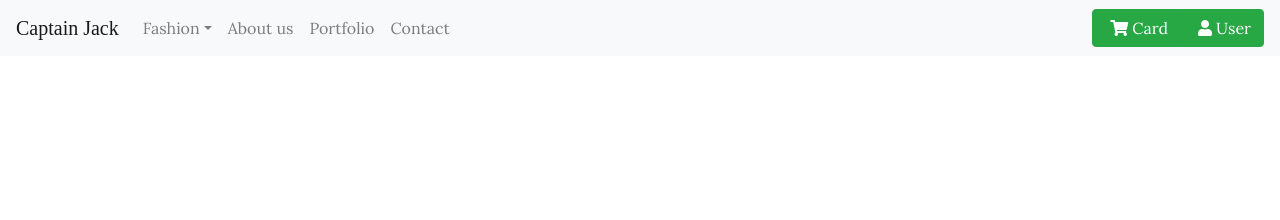
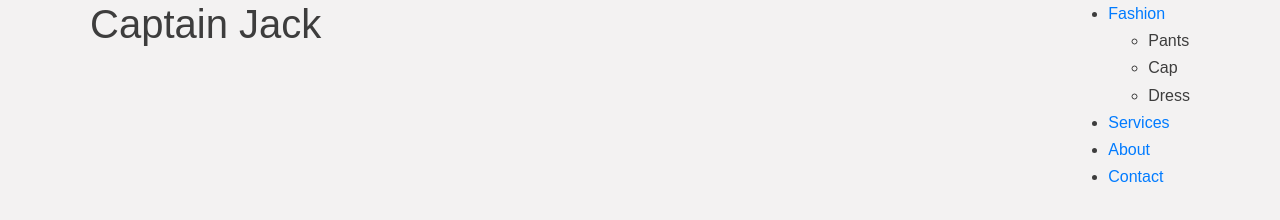
Before and after one commit to adam-ciolek/learning-git-1, a website: page index.html in a window 1280 px wide. Drawn offline with nearby package versions, Linux system fonts and the light colour scheme.

Commit message:
Add new navigation and style

```diff
--- a/index.html
+++ b/index.html
@@ -12,29 +12,24 @@
     <link rel="stylesheet" href="css/style.css">
 </head>
 <body>
-    <nav class="nav-bar navbar-expand-md navbar-light bg-light d-flex flex-row flex-wrap navbar fixed-top navbar-light bg-light">
-        <a class="navbar-brand">Captain Jack</a>
-        <button class="navbar-toggler" type="button" data-toggle="collapse" data-target="#mobile-menu" aria-controls="mobile-menu" aria-expanded="false" aria-label="Toggle navigation">
-            <span class="navbar-toggler-icon"></span>
-        </button>
-        <div class="collapse navbar-collapse" id="mobile-menu">
-            <ul class="navbar-nav">
-                <li class="dropdown"><a class="nav-link dropdown-toggle" data-toggle="dropdown" href="#">Fashion</a>
-                <div class="dropdown-menu">
-                    <a class="dropdown-item" href="#">Pants</a>
-                    <a class="dropdown-item" href="#">Coat</a>
-                    <a class="dropdown-item" href="#">Cap</a>
-                    <a class="dropdown-item" href="#">Dress</a>
-                </div>
-                </li>
-                <li><a class="nav-link" href="#">About us</a></li>
-                <li><a class="nav-link" href="#">Portfolio</a></li>
-                <li><a class="nav-link" href="#">Contact</a></li>
-            </ul>
-        </div>
-            <div class="btn-group ml-auto collapse navbar-collapse" role="group" aria-label="Basic example"  id="mobile-menu">
-            <button type="button" class="btn btn-success btn-inline-block"><span><i class="fas fa-shopping-cart pr-1"></i></span>Card</button>
-            <button type="button" class="btn btn-success"><span><i class="fas fa-user pr-1"></i></span>User</button>
+
+    <nav>
+        <div class="container">
+            <div class="navigation">
+                <h1>Captain Jack</h1>
+                <ul>
+                    <li><a href="#">Fashion</a>
+                        <ul>
+                            <li>Pants</li>
+                            <li>Cap</li>
+                            <li>Dress</li>
+                        </ul>
+                    </li>
+                    <li><a href="#">Services</a></li>
+                    <li><a href="#">About</a></li>
+                    <li><a href="#">Contact</a></li>
+                </ul>
+            </div>
         </div>
     </nav>
 </body>
--- a/sass/style.scss
+++ b/sass/style.scss
@@ -1,82 +1,32 @@
 /*Global*/
+
 *, *::before, *::after {
     box-sizing: border-box;
 }
 
+body {
+    margin: 0;
+    font-size: 16px;
+    line-height: 1.7;
+    font-family: 'Raleway', sans-serif;
+    color: #3d3d3d;
+    background-color: #f3f2f2;
+}
+
+.container {
+    max-width: 1140px;
+    padding: 0 20px;
+    margin: 0 auto;
+}
+
+section {
+    padding: 96px 0;
+}
+
 /*Navigation*/
 
-h1 {
-    font-size: 60px;
-    color: #fff;
-    font-weight: 500;
-    font-family: 'Lora', serif;
+.navigation {
+    display: flex;
+    flex-flow: row wrap;
+    justify-content: space-between;
 }
-
-h5, h4, h3, a {
-    color: #fff;
-    font-weight: 500;
-    font-family: 'Lora', serif;
-}
-
-nav {
-    padding: 10px;
-}
-
-nav a {
-    font-family: 'Lora', serif;
-}
-
-nav > a {
-    font-family: 'New Tegomin', serif;
-    font-size: 20px;
-}
-
-.carousel-inner, .carousel-item {
-    height: 100vh;
-}
-
-.carousel-item img {
-    height: 100%;
-    object-fit: cover;
-}
-
-.card img {
-    width: 100%;
-    height: 300px;
-    object-fit: cover;
-}
-
-.position-absolute {
-    top: 50%;
-    left: 50%;
-    transform: translate(-50%, -50%);
-}
-
-.navbar-collapse {
-    flex-grow: 0;
-}
-
-.btn-group-vertical > .btn, .btn-group > .btn {
-    position: relative;
-    flex: 1 1 auto;
-    flex-grow: 0;
-}
-
-.carousel-caption {
-    top: 50%;
-    left: 50%;
-    transform: translate(-50%, -50%);
-}
-
-.btn:not(:disabled):not(.disabled) {
-    font-family: 'Lora', serif;
-}
-
-.fa, .fab, .fal, .far, .fas {
-    margin-left: 5px;
-    cursor: pointer;
-}
-
-.carousel-caption {
-    right: -20%;
-}
```
Also changed, not shown: css/style.css, 1 other file.
